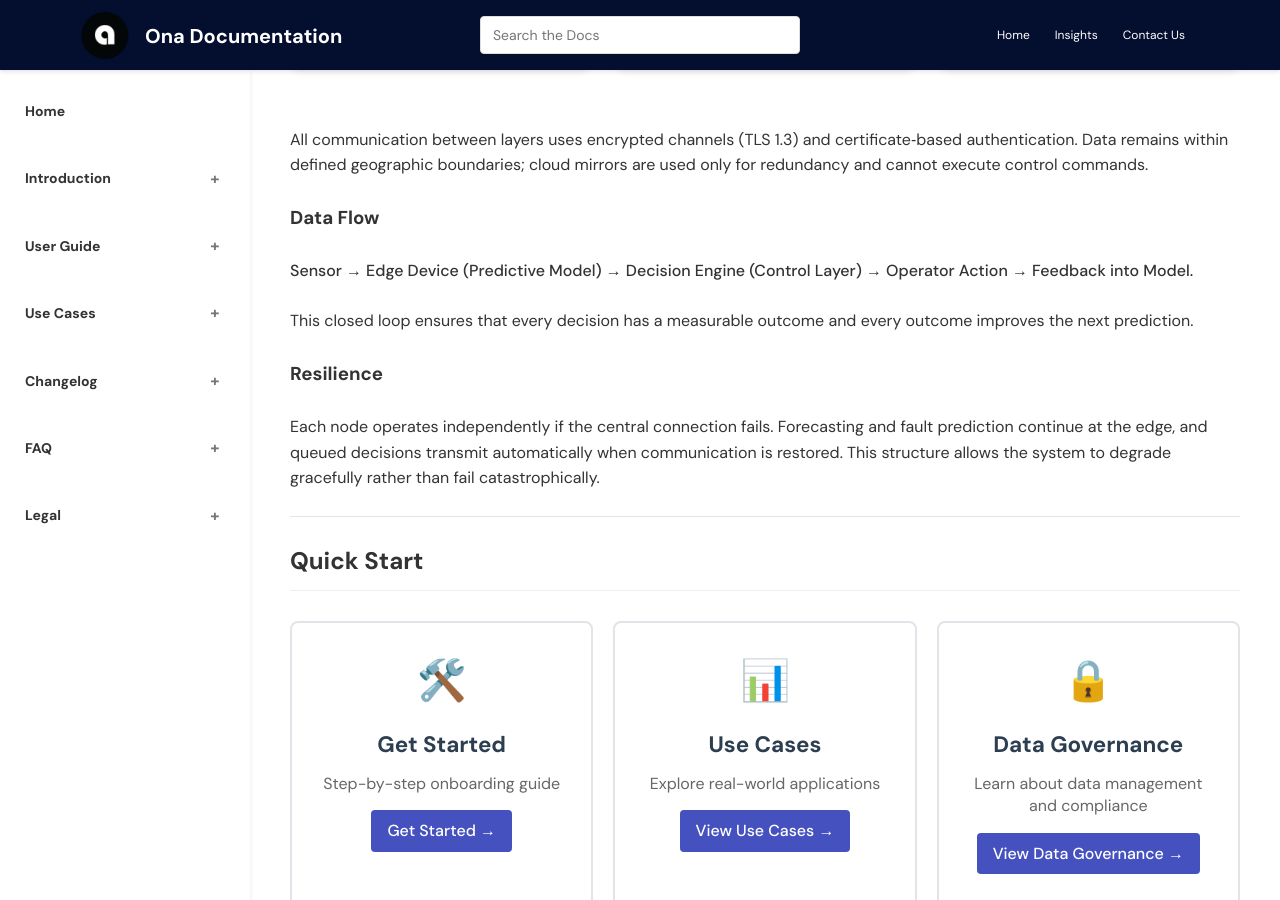
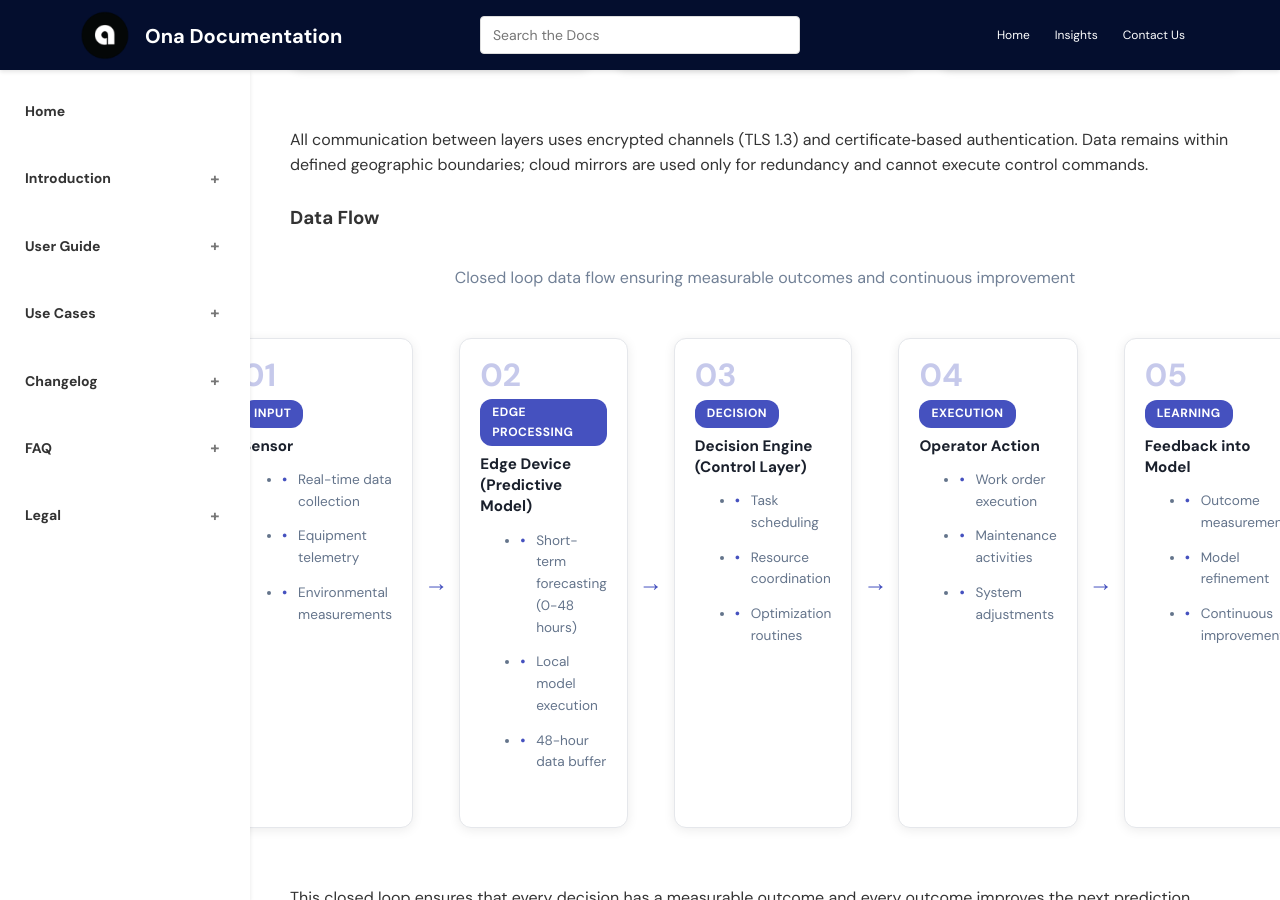
Before and after one commit to AsobaCloud/asobacode.github.io, a Jekyll site: the page built from introduction.md, in a window 1280 px wide and 900 px high, scrolled down 680 px. Built offline with Jekyll 4.4.1, drawn with Linux system fonts in a browser that asks for light colours.

Commit message:
Convert Data Flow section to pipeline/roadmap card style
- Replace text-based data flow with visual pipeline cards matching Onboarding Workflow style
- Add 5 sequential steps: Sensor, Edge Device, Decision Engine, Operator Action, Feedback
- Each step includes step number, phase badge, title, and bulleted activities
- Add arrows between steps showing closed loop flow
- Use same roadmap-container and pipeline-container structure for consistency

```diff
--- a/introduction.md
+++ b/introduction.md
@@ -33,7 +33,80 @@ All communication between layers uses encrypted channels (TLS 1.3) and certifica
 
 ### Data Flow
 
-**Sensor → Edge Device (Predictive Model) → Decision Engine (Control Layer) → Operator Action → Feedback into Model.**
+<div class="roadmap-container">
+  <div class="text-center mb-12">
+    <p class="text-gray-600">Closed loop data flow ensuring measurable outcomes and continuous improvement</p>
+  </div>
+
+  <div class="pipeline-container">
+    <div class="pipeline-row">
+      <div class="pipeline-step roadmap-step">
+        <div class="step-number">01</div>
+        <div class="step-content">
+          <div class="step-phase">Input</div>
+          <h4>Sensor</h4>
+          <ul class="step-list">
+            <li>Real-time data collection</li>
+            <li>Equipment telemetry</li>
+            <li>Environmental measurements</li>
+          </ul>
+        </div>
+      </div>
+      <div class="pipeline-arrow">→</div>
+      <div class="pipeline-step roadmap-step">
+        <div class="step-number">02</div>
+        <div class="step-content">
+          <div class="step-phase">Edge Processing</div>
+          <h4>Edge Device (Predictive Model)</h4>
+          <ul class="step-list">
+            <li>Short-term forecasting (0-48 hours)</li>
+            <li>Local model execution</li>
+            <li>48-hour data buffer</li>
+          </ul>
+        </div>
+      </div>
+      <div class="pipeline-arrow">→</div>
+      <div class="pipeline-step roadmap-step">
+        <div class="step-number">03</div>
+        <div class="step-content">
+          <div class="step-phase">Decision</div>
+          <h4>Decision Engine (Control Layer)</h4>
+          <ul class="step-list">
+            <li>Task scheduling</li>
+            <li>Resource coordination</li>
+            <li>Optimization routines</li>
+          </ul>
+        </div>
+      </div>
+      <div class="pipeline-arrow">→</div>
+      <div class="pipeline-step roadmap-step">
+        <div class="step-number">04</div>
+        <div class="step-content">
+          <div class="step-phase">Execution</div>
+          <h4>Operator Action</h4>
+          <ul class="step-list">
+            <li>Work order execution</li>
+            <li>Maintenance activities</li>
+            <li>System adjustments</li>
+          </ul>
+        </div>
+      </div>
+      <div class="pipeline-arrow">→</div>
+      <div class="pipeline-step roadmap-step">
+        <div class="step-number">05</div>
+        <div class="step-content">
+          <div class="step-phase">Learning</div>
+          <h4>Feedback into Model</h4>
+          <ul class="step-list">
+            <li>Outcome measurement</li>
+            <li>Model refinement</li>
+            <li>Continuous improvement</li>
+          </ul>
+        </div>
+      </div>
+    </div>
+  </div>
+</div>
 
 This closed loop ensures that every decision has a measurable outcome and every outcome improves the next prediction.
 
```
